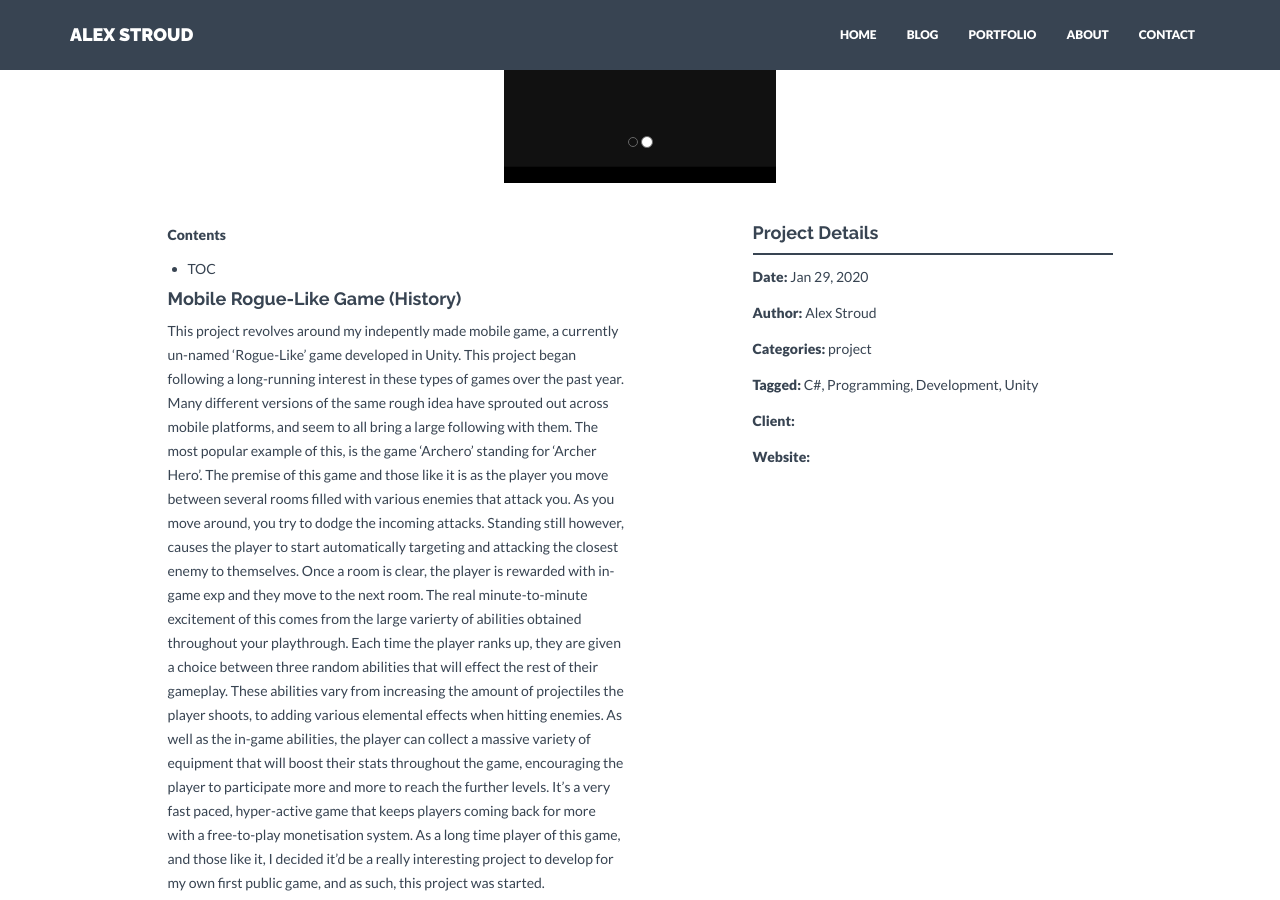
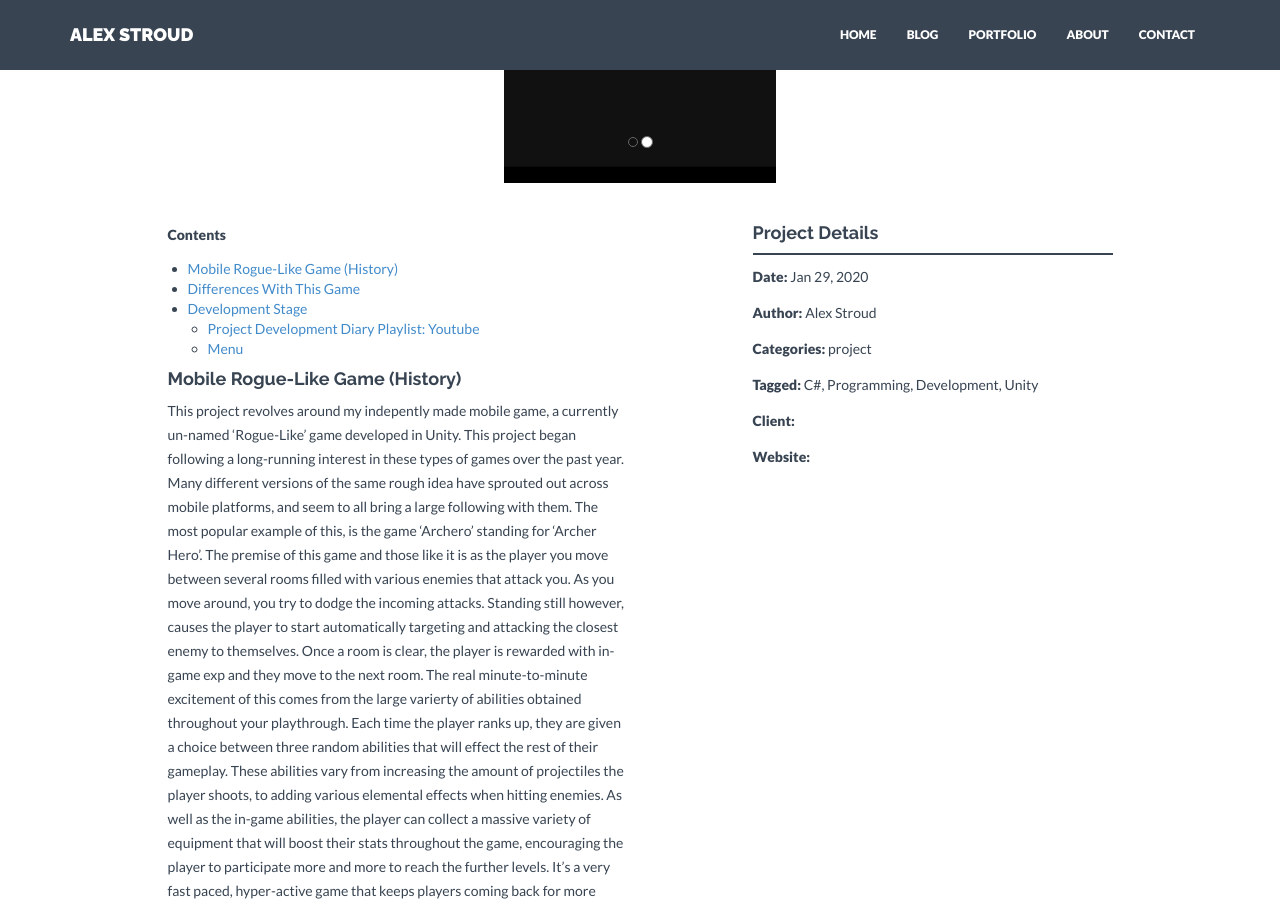
Before and after one commit to Stroudie2/Stroudie2.github.io, a Jekyll site: the page built from _projects/2020-08-12-mobile-roguelike-game.markdown, in a window 1280 px wide and 900 px high, scrolled down 643 px. Built offline with Jekyll 4.4.1, drawn with Linux system fonts in a browser that asks for light colours; nearby versions of some CDN libraries.

Commit message:
Update 2020-08-12-mobile-roguelike-game.markdown

```diff
--- a/_projects/2020-08-12-mobile-roguelike-game.markdown
+++ b/_projects/2020-08-12-mobile-roguelike-game.markdown
@@ -14,8 +14,9 @@ tagged: C#, Programming, Development, Unity
 
 ---
 **Contents**
+{:.no_toc}
 *  TOC
-{:.no_toc}
+{:toc}
 
 #### Mobile Rogue-Like Game (History)
 
```
